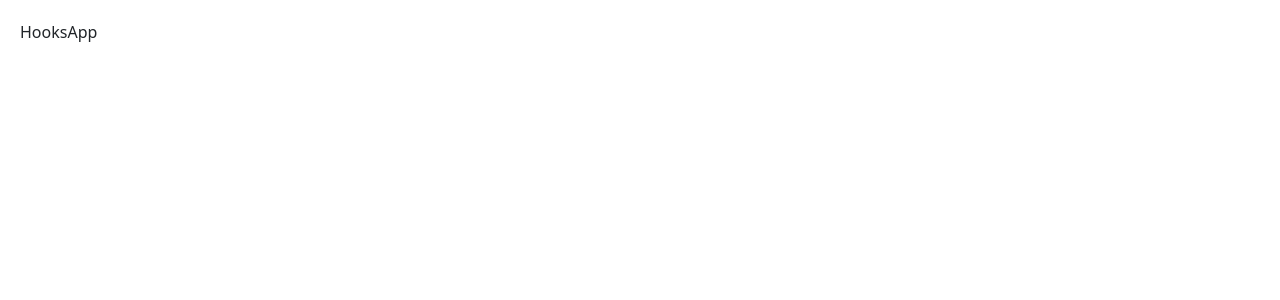
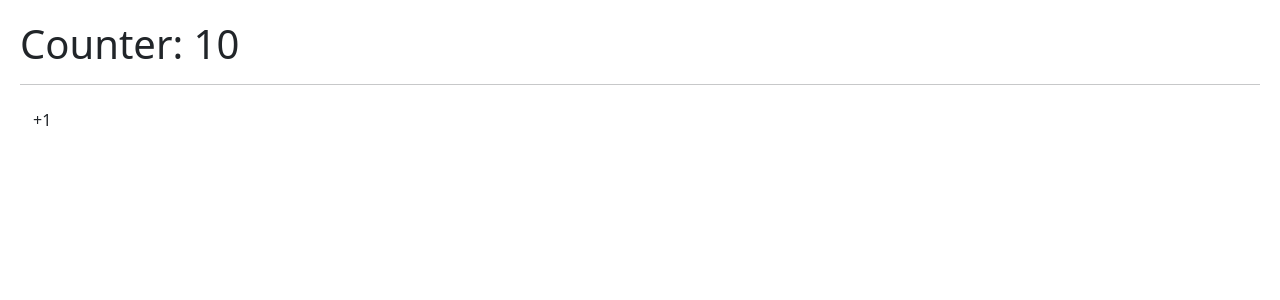
Before and after one commit to abrilBjarano/Hooks, a React (Vite) app: page / in a window 1280 px wide. Shown: the top 300 px of the page. Built offline with nearby package versions, Linux system fonts and the light colour scheme.

Commit message:
Created CounterApp and implemented in main

```diff
--- /dev/null
+++ b/src/01-useState/CounterApp.jsx
@@ -0,0 +1,24 @@
+import { useState } from "react"
+
+export const CounterApp = () => {
+
+   const [{ counter1, counter2, counter3 }, setCounter] = useState({
+      counter1: 10,
+      counter2: 20,
+      counter3: 30,
+   });
+
+
+   return (
+      <>
+         <h1>Counter: { counter1 }</h1>
+
+         <hr />
+
+         <button
+            className="btn"
+            onClick={ () => setCounter( counter1 + 1 ) }
+         > +1 </button>
+      </>
+   )
+}
--- a/src/main.jsx
+++ b/src/main.jsx
@@ -2,10 +2,12 @@
 import ReactDOM from 'react-dom/client';
 
 import './index.css';
-import { HooksApp } from './HooksApp';
+import { CounterApp } from './01-useState/CounterApp';
+// import { HooksApp } from './HooksApp';
 
 ReactDOM.createRoot(document.getElementById('root')).render(
   <React.StrictMode>
-    <HooksApp />
+    {/* <HooksApp /> */}
+    <CounterApp />
   </React.StrictMode>,
 )
```
